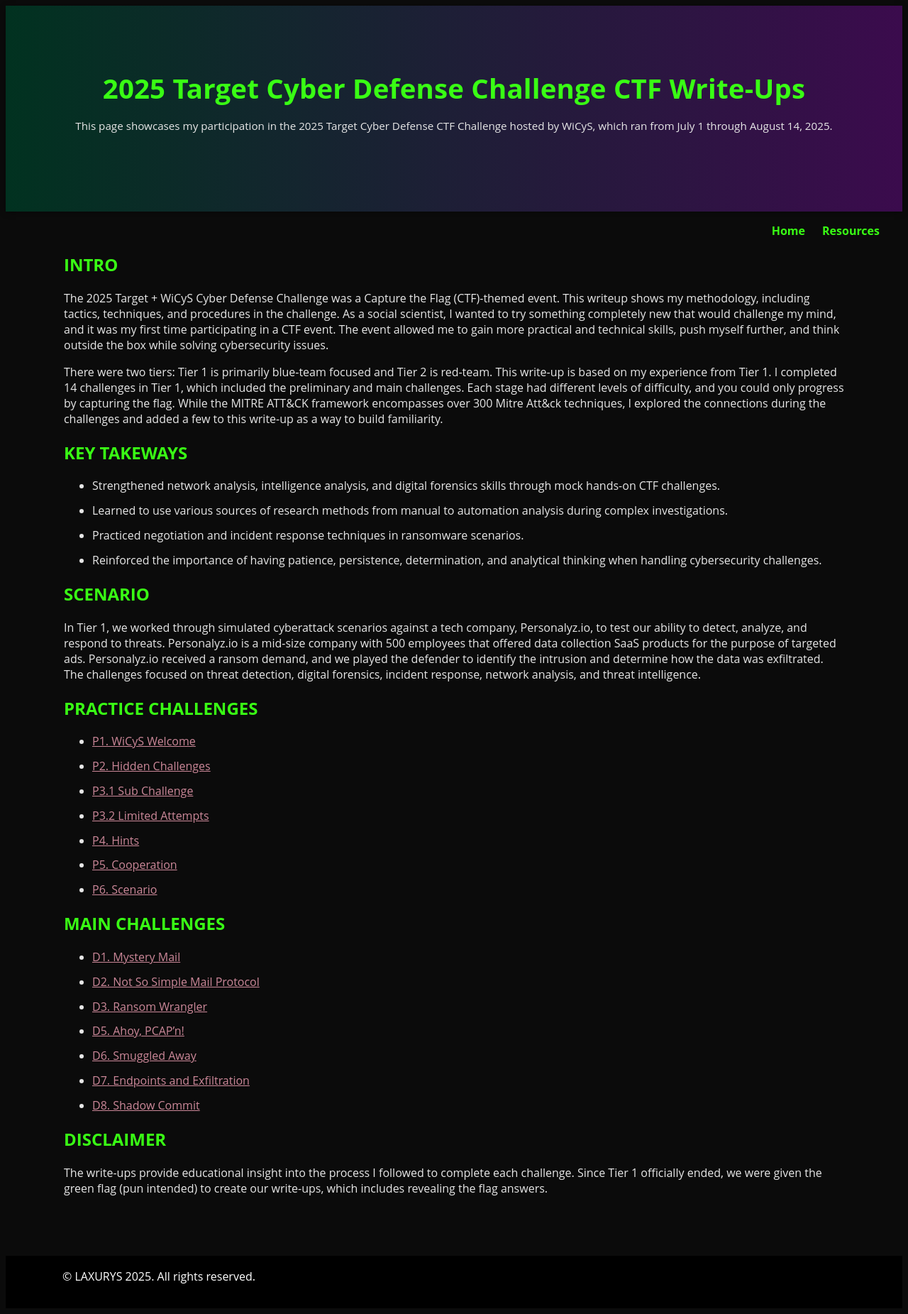
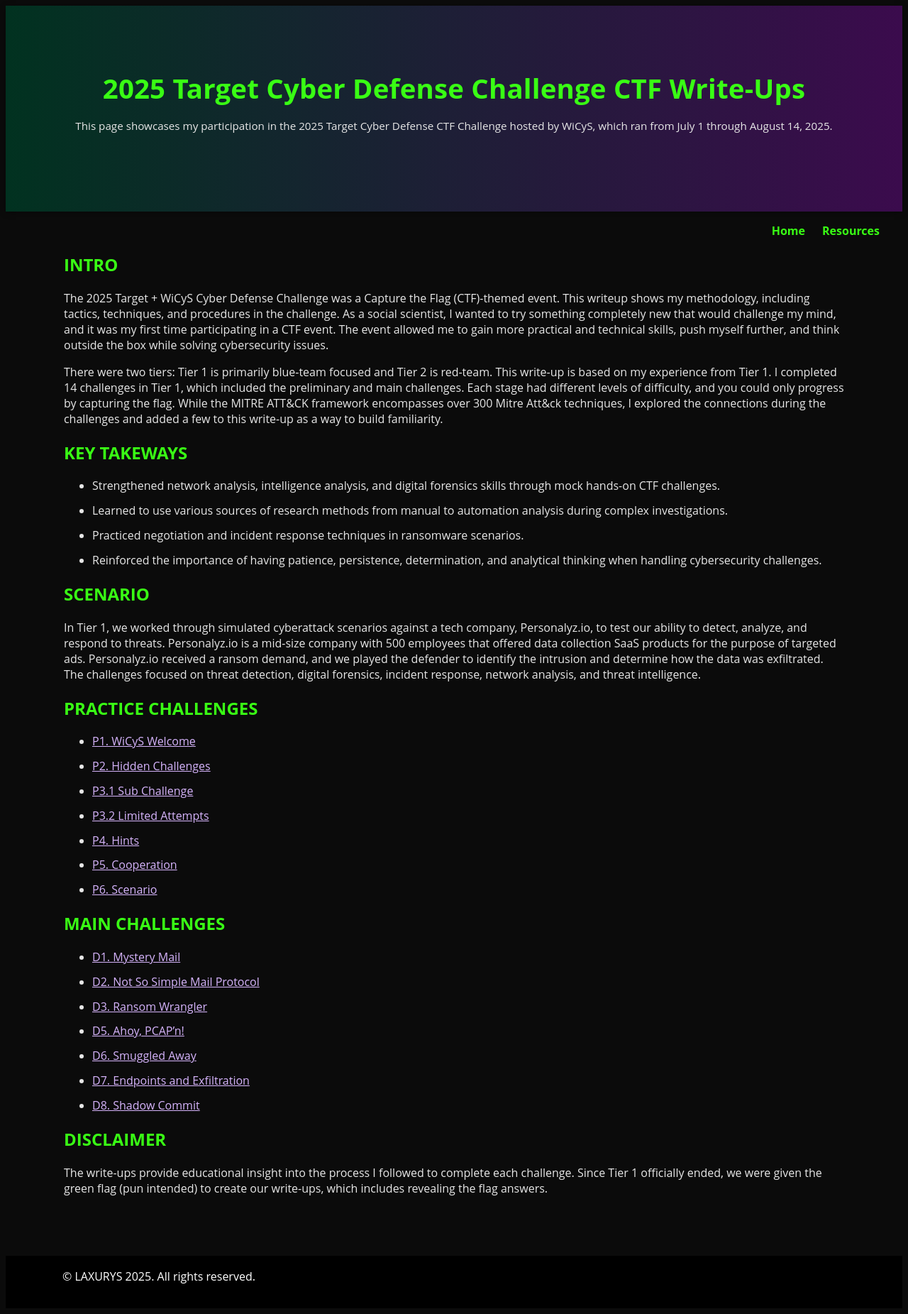
Before and after one commit to glsanclem/2025_wicys_target_ctf, a Jekyll site: the page built from index.md, in a window 1280 px wide. Shown: the whole page at 71% size. Built offline with Jekyll 4.4.1, drawn with Linux system fonts in a browser that asks for light colours.

Commit message:
Update style.css
light purple

```diff
--- a/assets/css/style.css
+++ b/assets/css/style.css
@@ -48,7 +48,7 @@ body {
 
 /* ------------------- Links ------------------------------- */
 a {
- color: #CC8899; /* Purple links */
+ color: #D6B4FC; /* Light Purple links */
 }
 
 /* ------------------- Footer Styling ---------------------- */
```
